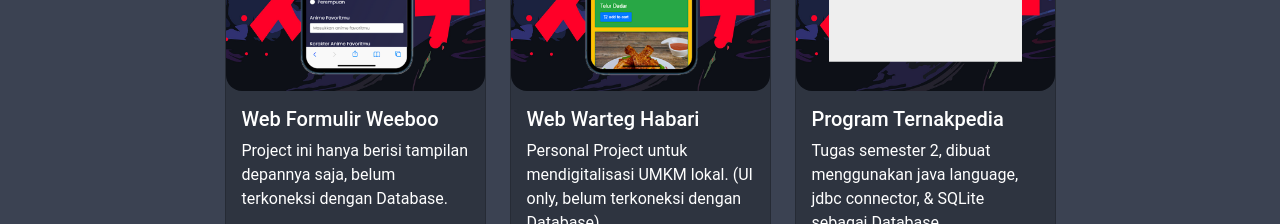
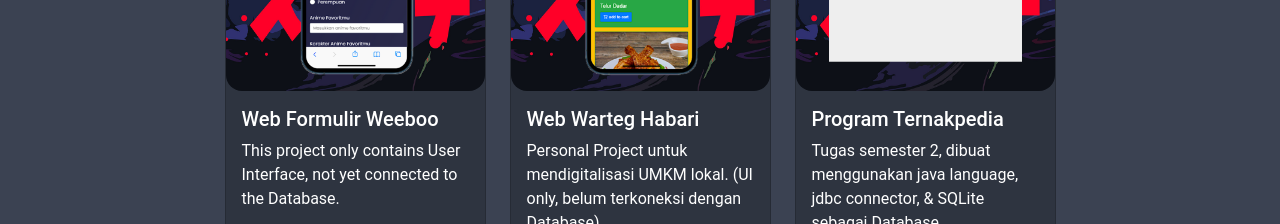
Before and after one commit to Zulfatih/Zulfatih.github.io, a plain HTML site: page index.html in a window 1280 px wide. Shown: the part 1080-1304 px from the top of the page. Drawn offline with nearby package versions, Linux system fonts and the light colour scheme.

Commit message:
edit project

```diff
--- a/index.html
+++ b/index.html
@@ -106,7 +106,7 @@
               <img src="../assets/myproject/11.png" class="card-img-top rounded-4" alt="Project Wibu">
               <div class="card-body">
                 <h5 class="card-title">Web Formulir Weeboo</h5>
-                <p class="card-text">Project ini hanya berisi tampilan depannya saja, belum terkoneksi dengan Database.</p>
+                <p class="card-text">This project only contains User Interface, not yet connected to the Database.</p>
                 <a href="https://github.com/Zulfatih/Form-Weeboo" target="_blank" class="btn btn-primary"><i class="bi bi-github"></i> Github</a>
               </div>
             </div>
```
